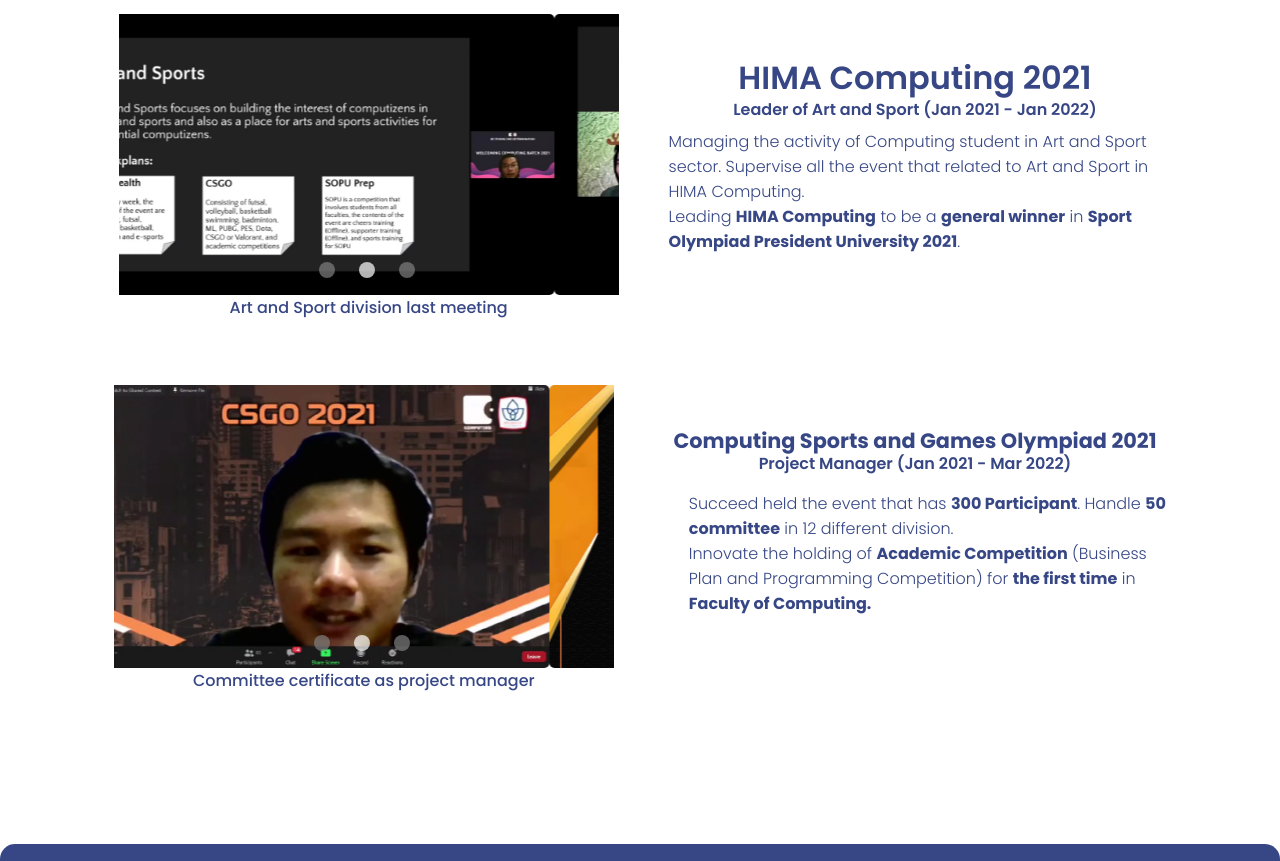
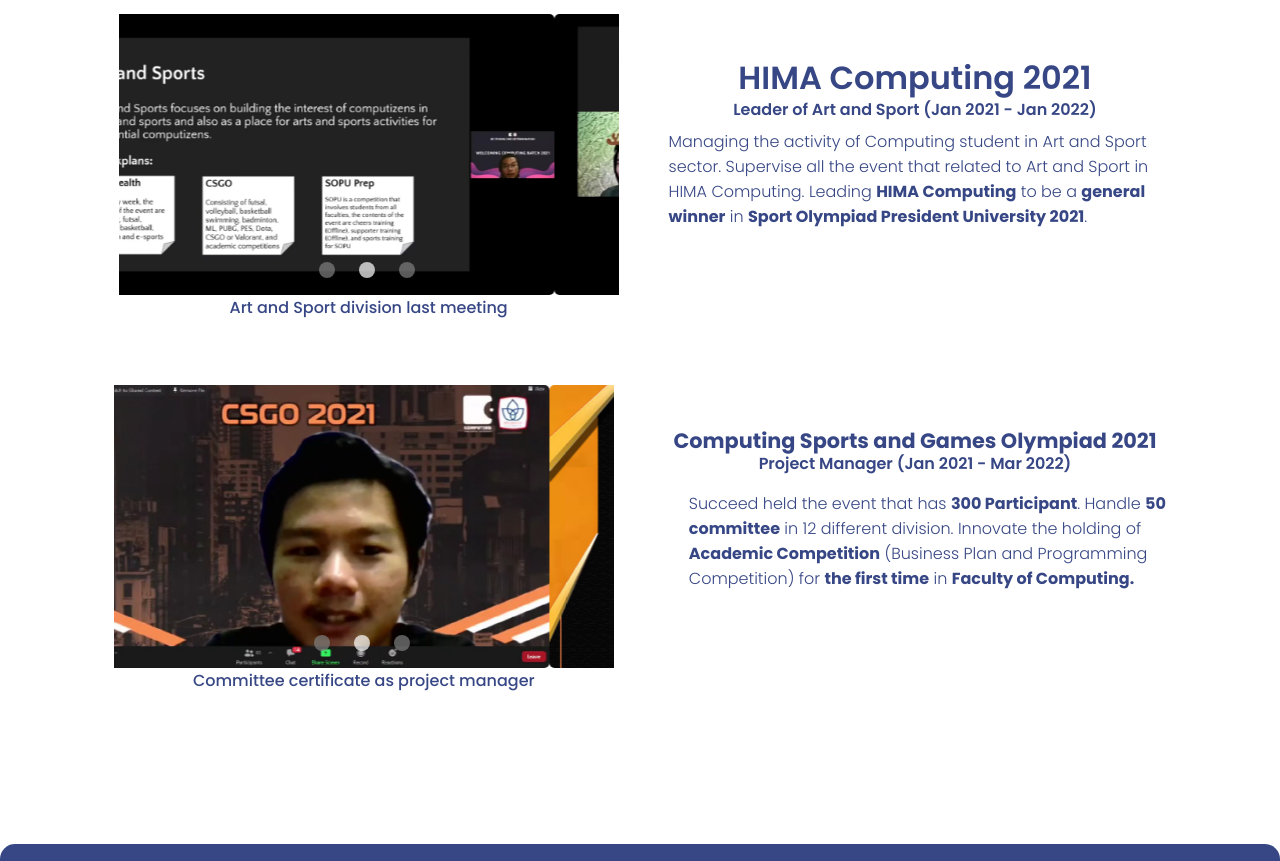
Before and after one commit to junickoo/portfolio, a plain HTML site: page index.html in a window 1280 px wide. Shown: the part 2240-3101 px from the top of the page. Drawn offline with Linux system fonts and the light colour scheme.

Commit message:
Update index.html

```diff
--- a/index.html
+++ b/index.html
@@ -101,8 +101,7 @@
                 <div class="exp-text">
                     <h1>HIMA Computing 2021</h1>
                     <h3>Leader of Art and Sport (Jan 2021 - Jan 2022)</h3>
-                    <p>Managing the activity of Computing student in Art and Sport sector.  Supervise all the event that related to Art and Sport in HIMA Computing. </p>
-                    <p>Leading <b>HIMA Computing</b> to be a <b>general winner</b> in <b>Sport Olympiad President University 2021</b>.</p>
+                    <p>Managing the activity of Computing student in Art and Sport sector.  Supervise all the event that related to Art and Sport in HIMA Computing. Leading <b>HIMA Computing</b> to be a <b>general winner</b> in <b>Sport Olympiad President University 2021</b>.</p>
                 </div>
             </div>
             <div class="experiences-grid" style="margin-top: 100px">
@@ -127,8 +126,7 @@
                 <div class="exp-text2">
                     <h1>Computing Sports and Games Olympiad 2021</h1>
                     <h3>Project Manager (Jan 2021 - Mar 2022)</h3>
-                    <p>Succeed held the event that has <b>300 Participant</b>. Handle <b>50 committee</b> in 12 different division. </p>
-                    <p>Innovate the holding of <b>Academic Competition</b> (Business Plan and Programming Competition) for <b>the first time</b> in <b>Faculty of Computing.</b></p>
+                    <p>Succeed held the event that has <b>300 Participant</b>. Handle <b>50 committee</b> in 12 different division. Innovate the holding of <b>Academic Competition</b> (Business Plan and Programming Competition) for <b>the first time</b> in <b>Faculty of Computing.</b></p>
                 </div>
             </div>
         </div>
```
